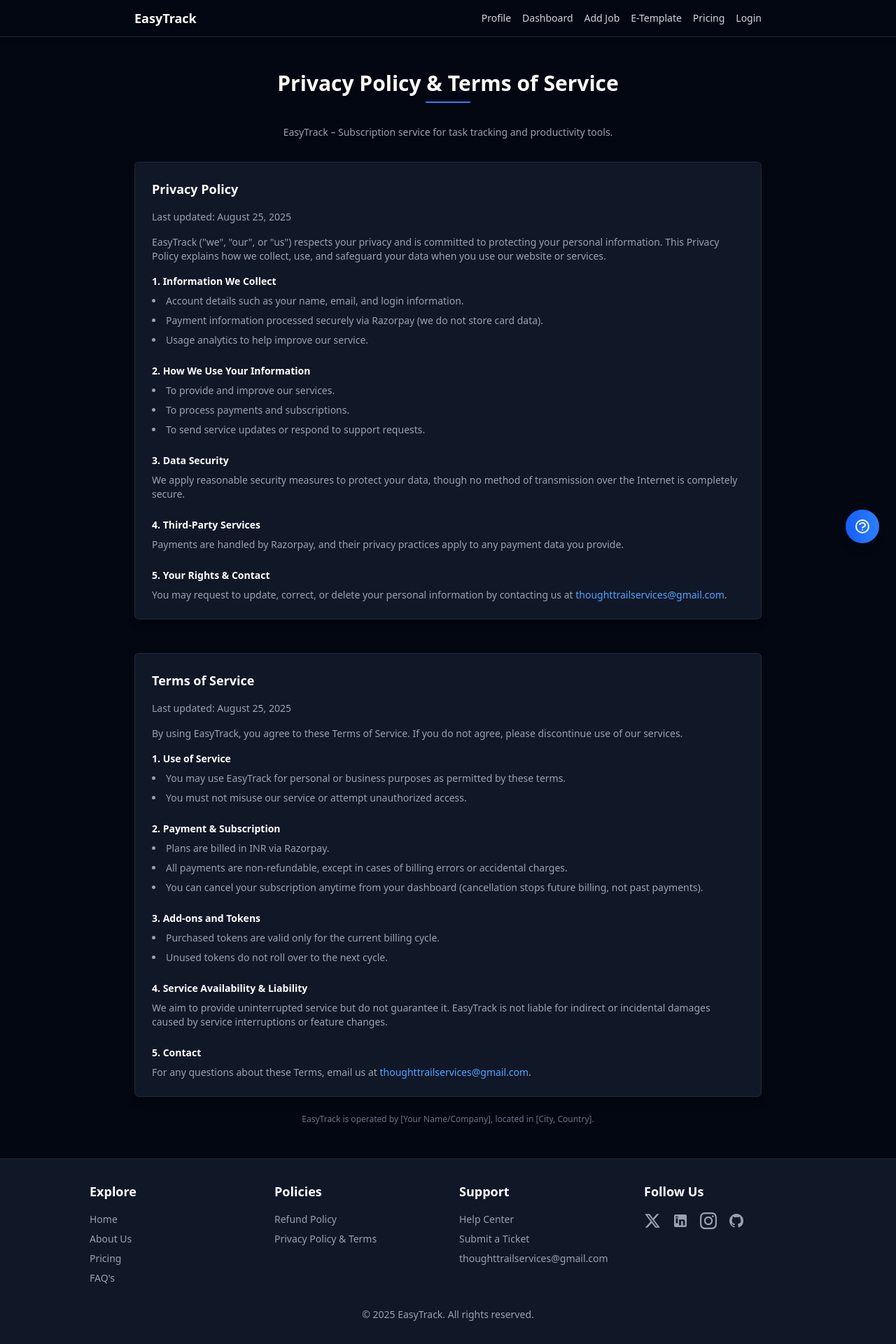
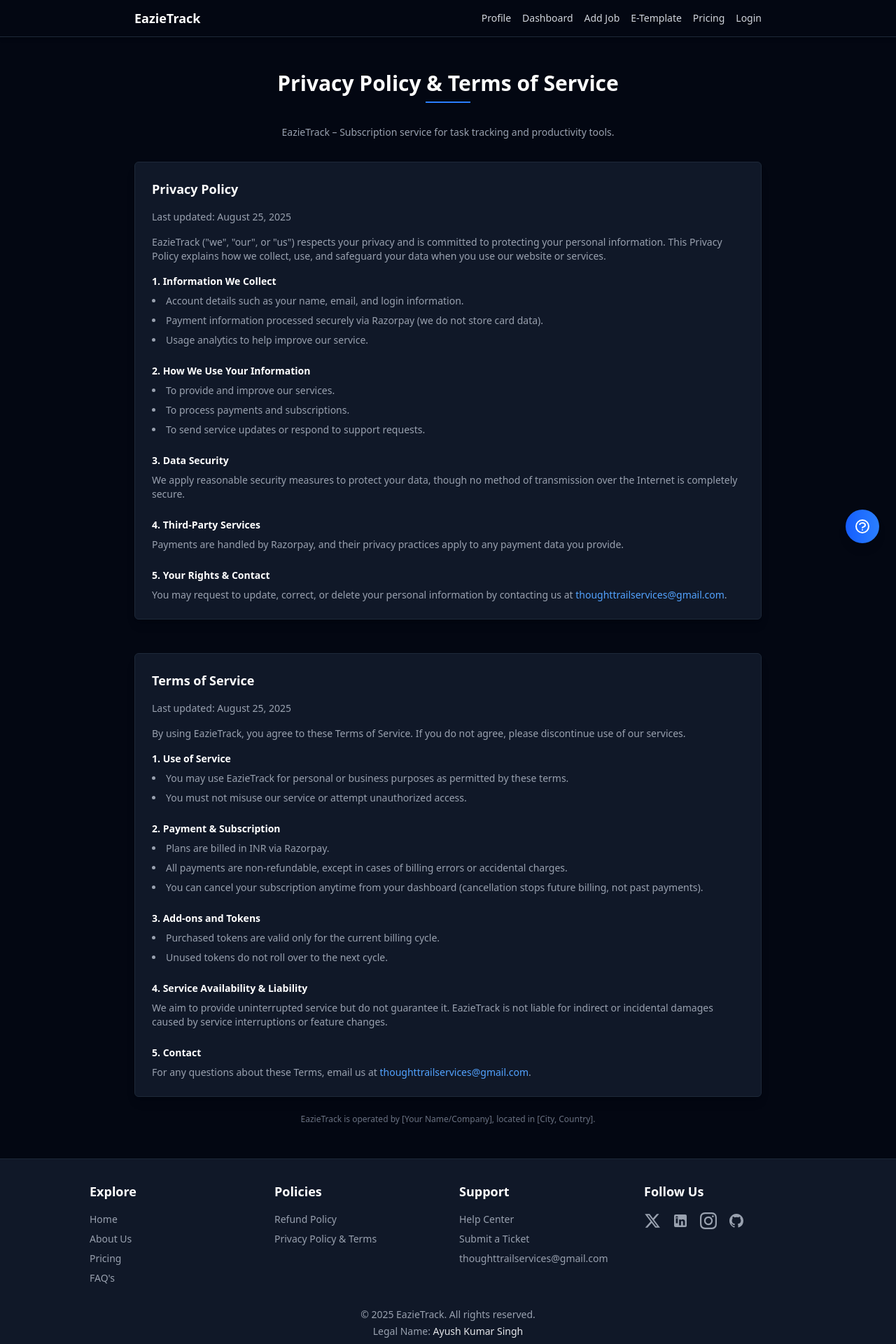
Before and after one commit to AyushSingh1002/EasyTrack, a Next.js app: page /PrivacyAndTerms in a window 1280 px wide. Shown: the top 1920 px of the page at 70% size. Built offline with nearby package versions, Linux system fonts and the light colour scheme; no server answers.

Commit message:
domain added

```diff
--- a/app/PrivacyAndTerms/page.js
+++ b/app/PrivacyAndTerms/page.js
@@ -19,7 +19,7 @@
 
         {/* SaaS Description for Razorpay */}
         <p className="text-center text-sm text-gray-400 mb-8">
-          EasyTrack – Subscription service for task tracking and productivity tools.
+          EazieTrack – Subscription service for task tracking and productivity tools.
         </p>
 
         {/* Privacy Policy Section */}
@@ -33,7 +33,7 @@
           <h3 className="text-lg font-semibold text-white mb-4">Privacy Policy</h3>
           <p className="text-sm text-gray-400 mb-4">Last updated: August 25, 2025</p>
           <p className="text-sm text-gray-400 mb-4">
-            EasyTrack ("we", "our", or "us") respects your privacy and is committed to protecting your personal information.
+            EazieTrack ("we", "our", or "us") respects your privacy and is committed to protecting your personal information.
             This Privacy Policy explains how we collect, use, and safeguard your data when you use our website or services.
           </p>
           <ul className="space-y-6 text-gray-400 text-sm">
@@ -82,13 +82,13 @@
           <h3 className="text-lg font-semibold text-white mb-4">Terms of Service</h3>
           <p className="text-sm text-gray-400 mb-4">Last updated: August 25, 2025</p>
           <p className="text-sm text-gray-400 mb-4">
-            By using EasyTrack, you agree to these Terms of Service. If you do not agree, please discontinue use of our services.
+            By using EazieTrack, you agree to these Terms of Service. If you do not agree, please discontinue use of our services.
           </p>
           <ul className="space-y-6 text-gray-400 text-sm">
             <li>
               <strong className="text-white font-semibold">1. Use of Service</strong>
               <ul className="mt-2 space-y-2 list-disc list-inside">
-                <li>You may use EasyTrack for personal or business purposes as permitted by these terms.</li>
+                <li>You may use EazieTrack for personal or business purposes as permitted by these terms.</li>
                 <li>You must not misuse our service or attempt unauthorized access.</li>
               </ul>
             </li>
@@ -110,7 +110,7 @@
             <li>
               <strong className="text-white font-semibold">4. Service Availability & Liability</strong>
               <p className="mt-2">
-                We aim to provide uninterrupted service but do not guarantee it. EasyTrack is not liable for indirect or incidental damages caused by service interruptions or feature changes.
+                We aim to provide uninterrupted service but do not guarantee it. EazieTrack is not liable for indirect or incidental damages caused by service interruptions or feature changes.
               </p>
             </li>
             <li>
@@ -125,7 +125,7 @@
 
         {/* Business Location (for Razorpay compliance) */}
         <p className="text-xs text-gray-500 mt-6 text-center">
-          EasyTrack is operated by [Your Name/Company], located in [City, Country].
+          EazieTrack is operated by [Your Name/Company], located in [City, Country].
         </p>
       </section>
 
--- a/app/aboutus/page.js
+++ b/app/aboutus/page.js
@@ -26,9 +26,9 @@
             transition={{ duration: 0.4, ease: 'easeOut' }}
             whileHover={{ scale: 1.03 }}
           >
-            <h3 className="text-lg font-semibold text-white mb-4">Welcome to EasyTrack!</h3>
+            <h3 className="text-lg font-semibold text-white mb-4">Welcome to EazieTrack!</h3>
             <p className="text-sm text-gray-400 mb-4">
-              EasyTrack is a simple and reliable platform designed to track tasks, manage projects, and organize personal work seamlessly.
+              EazieTrack is a simple and reliable platform designed to track tasks, manage projects, and organize personal work seamlessly.
             </p>
             <h4 className="text-md font-semibold text-white mb-3">We believe in:</h4>
             <ul className="space-y-2 text-gray-400 text-sm list-disc list-inside">
@@ -37,7 +37,7 @@
               <li><strong className="text-white">Transparency</strong> – Clear policies and secure payment processing.</li>
             </ul>
             <p className="text-sm text-gray-400 mt-4">
-              We’re a small team passionate about building tools that make your day easier. Whether you’re using EasyTrack for work or personal tasks, our goal is to help you stay productive with minimal hassle.
+              We’re a small team passionate about building tools that make your day easier. Whether you’re using EazieTrack for work or personal tasks, our goal is to help you stay productive with minimal hassle.
             </p>
             <p className="text-sm text-gray-400 mt-4">
               For feedback, suggestions, or support, reach out at{' '}
--- a/app/api/pay/route.js
+++ b/app/api/pay/route.js
@@ -42,6 +42,7 @@
     const baseUrl = env === "PRODUCTION"
       ? "https://api.cashfree.com/pg"
       : "https://sandbox.cashfree.com/pg";
+
 
     if (!appId || !secretKey) {
       throw new Error("Cashfree credentials not configured");
--- a/app/components/Footer.js
+++ b/app/components/Footer.js
@@ -144,8 +144,9 @@
           </div>
         </div>
       </div>
-      <div className="mt-8 text-center text-sm text-gray-400">
-        <p>&copy; 2025 EasyTrack. All rights reserved.</p>
+       <div className="mt-8 text-center text-sm text-gray-400">
+        <p>&copy; 2025 EazieTrack. All rights reserved.</p>
+        <p className="mt-1">Legal Name: <span className="text-gray-200 font-medium">Ayush Kumar Singh</span></p>
       </div>
     </motion.footer>
   );
--- a/app/components/Navbar.js
+++ b/app/components/Navbar.js
@@ -20,7 +20,7 @@
     >
       <div className="max-w-4xl mx-auto flex justify-between items-center">
         <h1 className="text-lg font-semibold text-white">
-          <Link href="/">EasyTrack</Link>
+          <Link href="/">EazieTrack</Link>
         </h1>
         <div className="hidden sm:flex items-center space-x-4">
           <Link
--- a/app/contactus/page.js
+++ b/app/contactus/page.js
@@ -233,6 +233,11 @@
             </motion.button>
           </form>
         </motion.div>
+        {/* Add this near the bottom inside your <section> or just before closing main container */}
+<div className="mt-12 text-center text-gray-400 text-sm">
+  Legal Name: <span className="text-gray-200 font-medium">Ayush Kumar Singh</span><br />
+</div>
+
       </section>
 
       {/* Floating FAQ Button */}
--- a/app/help/page.js
+++ b/app/help/page.js
@@ -9,7 +9,7 @@
 const faqs = [
   {
     question: 'Can I cancel anytime?',
-    answer: 'Yes. You can cancel your EasyTrack subscription at any time directly from your dashboard. Your plan will remain active until the end of the current billing cycle.',
+    answer: 'Yes. You can cancel your EazieTrack subscription at any time directly from your dashboard. Your plan will remain active until the end of the current billing cycle.',
   },
   {
     question: 'What happens if I use all my tokens?',
@@ -21,7 +21,7 @@
   },
   {
     question: 'Is there a refund policy?',
-    answer: 'All payments for EasyTrack subscriptions are final and non-refundable. We only issue refunds in cases of billing errors or accidental charges. For such issues, please contact us at thoughttrailservices@gmail.com.',
+    answer: 'All payments for EazieTrack subscriptions are final and non-refundable. We only issue refunds in cases of billing errors or accidental charges. For such issues, please contact us at thoughttrailservices@gmail.com.',
   },
 ];
 
--- a/app/page.js
+++ b/app/page.js
@@ -19,7 +19,7 @@
             Track Your Job Applications with Ease
           </h1>
           <p className="text-base sm:text-lg text-gray-400 mb-6 max-w-2xl mx-auto">
-            EasyTrack helps you organize applications, analyze progress, and land your dream job with a simple, powerful interface.
+            EazieTrack helps you organize applications, analyze progress, and land your dream job with a simple, powerful interface.
           </p>
           <Link href="/addjobs">
             <motion.button
@@ -42,7 +42,7 @@
             animate={{ opacity: 1, y: 0 }}
             transition={{ duration: 0.4 }}
           >
-            Why Choose EasyTrack?
+            Why Choose EazieTrack?
             <span className="block w-16 h-0.5 bg-blue-500 mx-auto mt-2" />
           </motion.h2>
 
@@ -132,7 +132,7 @@
         >
           <h2 className="text-2xl font-bold text-white mb-4">Ready to Start Tracking?</h2>
           <p className="text-sm sm:text-base text-gray-400 mb-6">
-            Join EasyTrack today and take control of your job search journey.
+            Join EazieTrack today and take control of your job search journey.
           </p>
           <Link href="/pricing">
             <motion.button
--- a/app/pricing/page.js
+++ b/app/pricing/page.js
@@ -160,7 +160,7 @@
         </motion.h2>
 
         <p className="text-center text-gray-400 mb-8 text-sm">
-          EasyTrack – Subscription for resume analysis and job search tools. All payments are non-refundable.
+          EazieTrack – Subscription for resume analysis and job search tools. All payments are non-refundable.
         </p>
 
         <div className="grid grid-cols-1 sm:grid-cols-3 gap-4">
--- a/app/refundPolicy/page.js
+++ b/app/refundPolicy/page.js
@@ -28,7 +28,7 @@
           >
             <p className="text-sm text-gray-400 mb-4">Last updated: August 26, 2025</p>
             <p className="text-sm text-gray-400 mb-4">
-              Thank you for using EasyTrack. Please read our refund policy carefully before making any payment.
+              Thank you for using EazieTrack. Please read our refund policy carefully before making any payment.
             </p>
             <ul className="space-y-6 text-gray-400 text-sm">
               <li>
```
